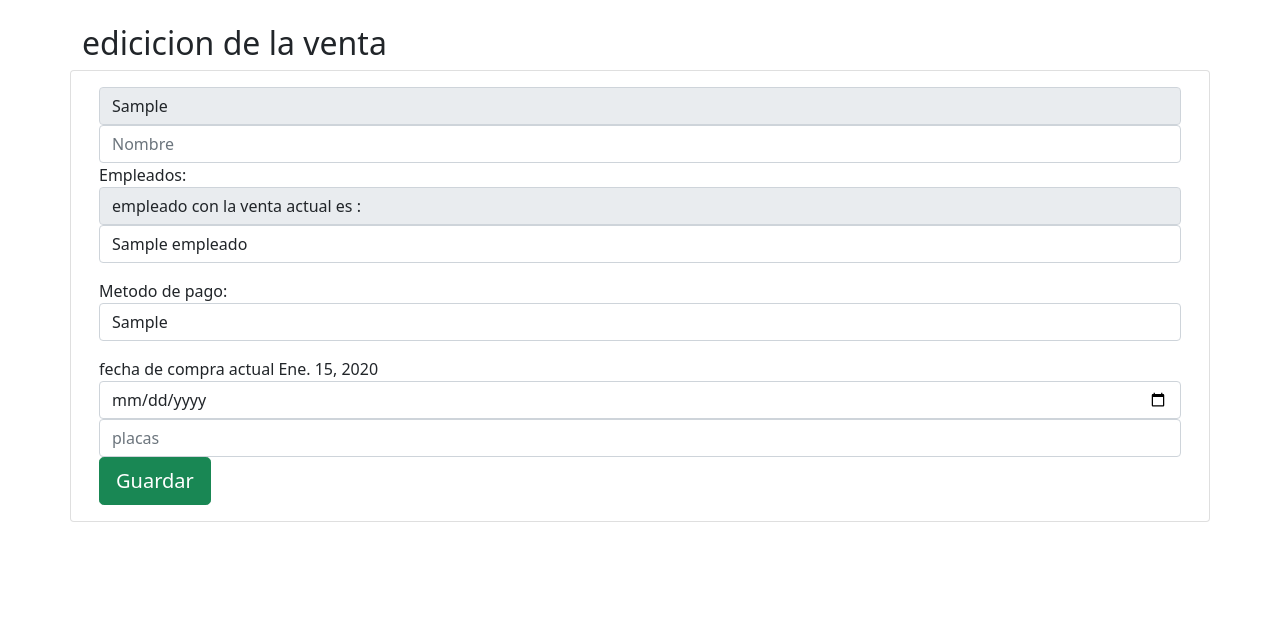
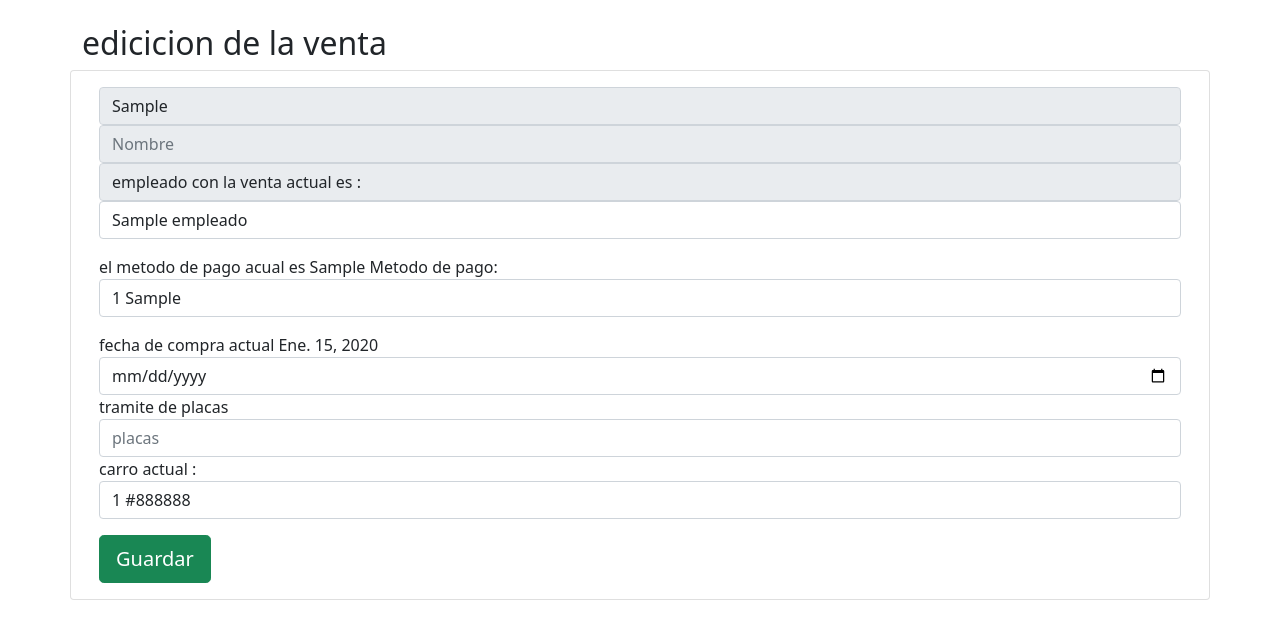
Before and after one commit to DasWeed/base, a Django app: template templates/editar_venta.html in a window 1280 px wide. Shown: the part 56-695 px from the top of the page. Run offline with Django 3.2, Linux system fonts and the light colour scheme; the template is opened without the code that fills it: values that come from a table or form of the project are taken from there, others are empty; tables that the repository leaves empty hold one stand-in row (values such as "Sample post").

Commit message:
ya acabe gg
xd

```diff
--- a/templates/editar_venta.html
+++ b/templates/editar_venta.html
@@ -13,10 +13,10 @@
                     <form action="/ventas/edit/" method="post" > {% csrf_token %}
                         <div class = "navbar-nav">
                             <input type="text" name="idventa"  class="form-control"  value="{{venta.id_venta}}" readonly required>
-                            <input type="text" name="cliente" class="form-control" placeholder="Nombre" value={{venta.cliente.nombre}}>
+                            <input type="text" readonly name="cliente" class="form-control" placeholder="Nombre" value={{venta.cliente.nombre}}>
 
                             <p>
-                                <label for="fname">Empleados:</label><br>
+
                                 <label class="form-control" readonly>empleado con la venta actual es : {{venta.empleado.nombre}}</label>
                                 <select name="empleado" id="" class="form-control" type ="text">
 
@@ -28,11 +28,13 @@
                                 </select>
                             </p>
                             <p>
+
+                                <label for="">el metodo de pago acual es {{venta.modopago.tipo}}</label>
                                 <label for="fname">Metodo de pago:</label><br>
                                 <select name="pago" id="" class="form-control" type ="text">
 
                                     {% for pago in modopago%}
-                                    <option>{{pago.tipo}} </option>
+                                    <option>{{forloop.counter}} {{pago.tipo}} </option>
 
 
                                     {%endfor%}
@@ -42,11 +44,28 @@
                             <label for="">fecha de compra actual {{venta.fechacompra}}</label>
                             <input type="date" name = "fechacompra" class="form-control" value="{{venta.fechacompra}}" >
 
-                            <input type="number" name="placa" class="form-control" value="{{venta.tramplaca}}" placeholder ="placas">
+                            <label for="">tramite de placas </label>
+                            <input type="number" name="placa" class="form-control" value="{{venta.tramplaca}}" placeholder ="placas" min="0" max="1">
                         </div>
+
+
+                        <p>
+
+                            <label for="fname">carro actual {{dventa.lote.especifcarro.version_carro}}  {{dventa.lote.especifcarro.modelo.nombre}}:</label>
+                            <select name="lote" id="" class="form-control" type ="text">
+
+                                {% for tipo in lote%}
+                                <option>{{tipo.id_lote}} {{tipo.especifcarro.version_carro}} {{tipo.especifcarro.modelo.nombre}} {{tipo.color}}</option>
+
+
+                                {%endfor%}
+                            </select>
+                        </p>
                         <div class="form-group">
                             <button type="sumbit" class = "btn btn-success btn-lg btn-block text-white"  >Guardar </button>
                         </div>
+
+
                     </form>
 
 
--- a/templates/lista_autos.html
+++ b/templates/lista_autos.html
@@ -75,7 +75,7 @@
 
 
             <div class="col-md-8">
-                <h2>Autos</h2>
+                <h2>Lotes de Autos</h2>
                 <div class="card">
                     <div class = "table-responsive">
                         <table class = "table table-striped">
--- a/templates/lista_venta.html
+++ b/templates/lista_venta.html
@@ -59,7 +59,7 @@
 
                             <div class="form-group">
                                 <label for="fname">Fecha de compra:</label><br>
-                                <input type="date" name = "fechacompra" class="form-control" placeholder="Fecha" >
+                                <input type="date" name = "fechacompra" class="form-control" placeholder="Fecha" required >
                             </div>
                             <div class="form-group">
                                 <input type="number" name = "plazospago" class="form-control" min= "1" max="24" placeholder="plazos a de pago (meses)" >
```
Also changed, not shown: api/views.py (+29 -1 lines), templates/lista_clientes.html (+4 -4 lines).
